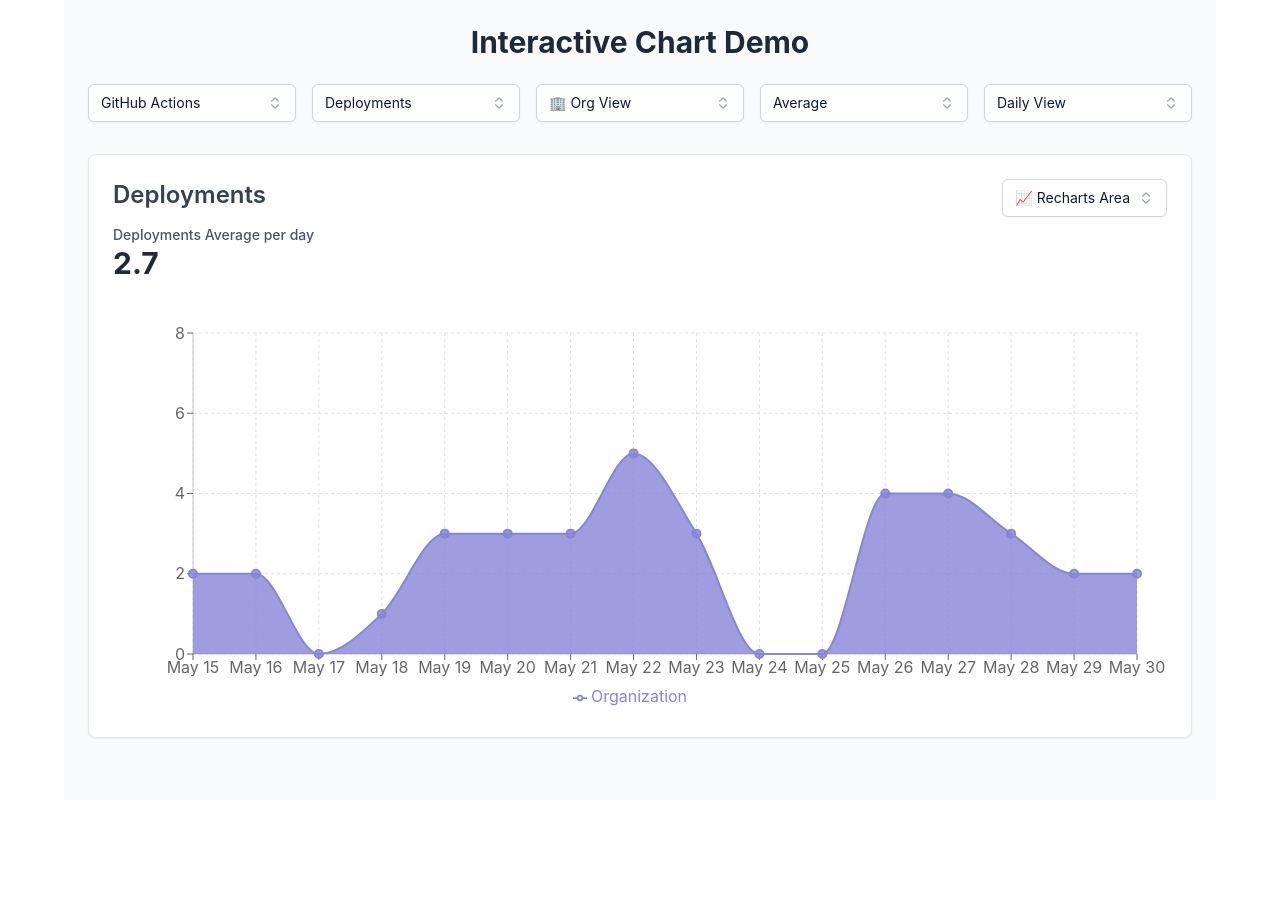
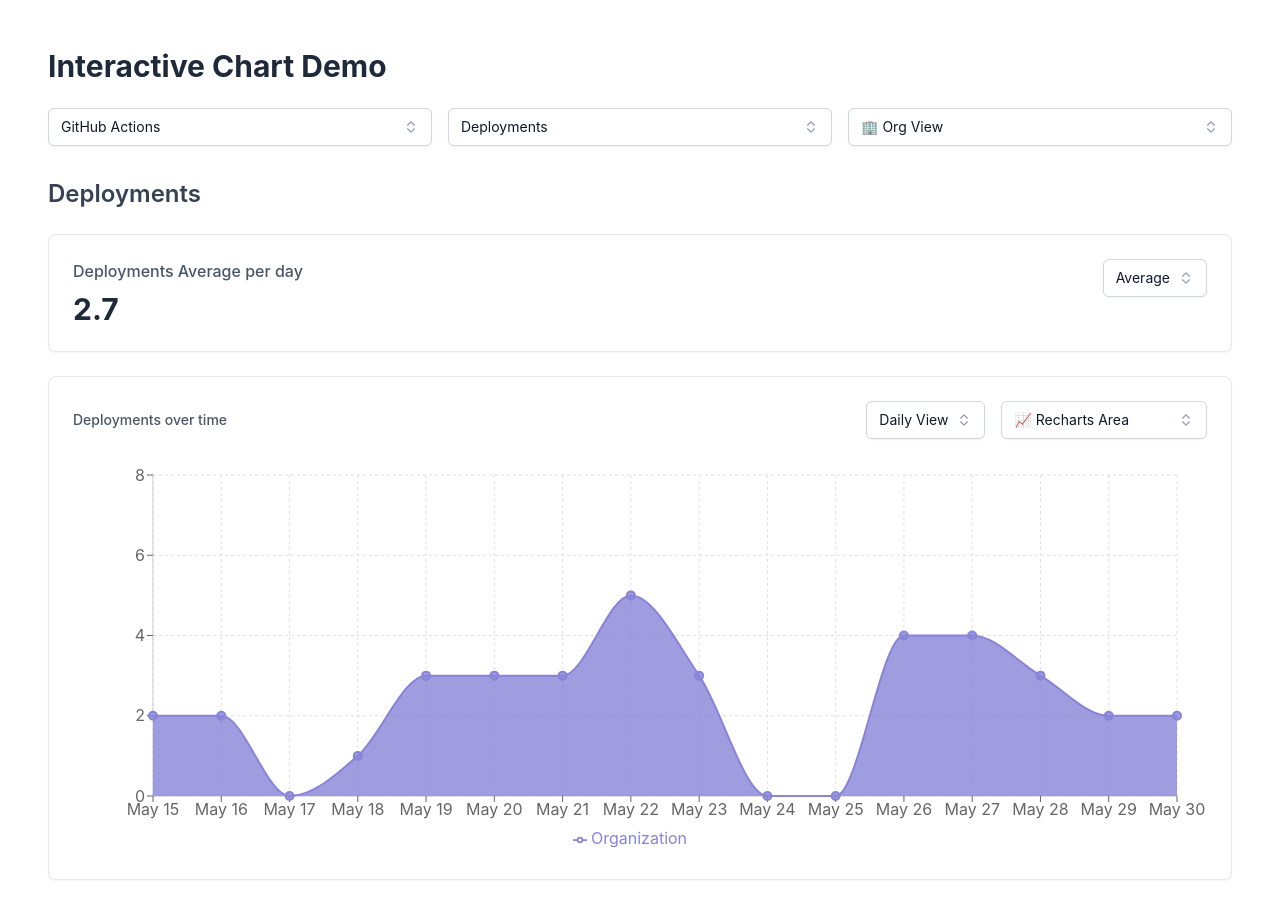
Before and after one commit to jonbrick/recharts-demo, a Next.js app: page / in a window 1280 px wide. Shown: the top 918 px of the page. Before the commit the page ends 800 px from the top, so only its background shows below. Built offline with nearby package versions, Linux system fonts and the light colour scheme.

Commit message:
Re-organizing layout

```diff
--- a/package.json
+++ b/package.json
@@ -17,6 +17,7 @@
     "@tremor/react": "^3.18.7",
     "clsx": "^2.1.1",
     "next": "^15.3.3",
+    "next-themes": "^0.4.6",
     "react": "^18.3.1",
     "react-dom": "^18.3.1",
     "recharts": "^2.15.3",
--- a/src/app/page.tsx
+++ b/src/app/page.tsx
@@ -4,6 +4,8 @@ import React, { useState, useMemo, useEffect } from "react";
 import {
   ControlsContainer,
   ChartTypeSelector,
+  OperatorSelector,
+  GranularitySelector,
 } from "../components/ChartControls";
 import { MetricsSummary } from "../components/MetricsSummary";
 import { ChartRenderer } from "../components/ChartRenderer";
@@ -95,43 +97,61 @@ export default function HomePage() {
   };
 
   return (
-    <div className="w-full max-w-6xl mx-auto p-6 bg-gray-50 min-h-screen">
+    <div className="w-full max-w-7xl mx-auto p-4 sm:p-12">
+      <div className="flex flex-col gap-8">
         <ControlsContainer
           selectedTable={selectedTable}
           onTableChange={handleTableChange}
           selectedMetric={selectedMetric}
           onMetricChange={setSelectedMetric}
-        operator={operator}
-        onOperatorChange={setOperator}
-        granularity={granularity}
-        onGranularityChange={setGranularity}
           groupBy={groupBy}
           onGroupByChange={handleGroupByChange}
         />
 
-      <Card className="flex flex-col gap-2">
-        <div className="flex justify-between items-start">
-          <div className="flex-1 flex flex-col">
+        <div className="flex flex-col gap-6">
           <h2 className="text-2xl font-semibold text-gray-700">
             {config.title}
           </h2>
-            <p className="text-gray-600">{config.description}</p>
+
+          {/* Operator and Metrics Card */}
+          <Card className="flex gap-4 justify-between">
+            <MetricsSummary
+              key={`${operator}-${selectedMetric}-${groupBy}`}
+              selectedTable={selectedTable}
+              selectedMetric={selectedMetric}
+              operator={operator}
+            />
+            <div className="flex flex-col gap-4">
+              <OperatorSelector
+                operator={operator}
+                onOperatorChange={setOperator}
+              />
             </div>
+          </Card>
 
-          <div className="ml-4 flex flex-col gap-4">
+          {/* Chart Card */}
+          <Card className="flex flex-col gap-4">
+            <div className="flex flex-col sm:flex-row sm:justify-between sm:items-center gap-4">
+              <h3 className="text-sm text-gray-600 font-medium w-full sm:w-auto">
+                {config.metrics.find((m) => m.key === selectedMetric)?.label ||
+                  (config.overlayMetric?.key === selectedMetric
+                    ? config.overlayMetric.label
+                    : selectedMetric)}{" "}
+                over time
+              </h3>
+              <div className="flex flex-col sm:flex-row items-stretch sm:items-center gap-4 w-full sm:w-auto">
+                <div className="w-full sm:w-40">
+                  <GranularitySelector
+                    granularity={granularity}
+                    onGranularityChange={setGranularity}
+                  />
+                </div>
                 <ChartTypeSelector
                   chartType={chartType}
                   onChartTypeChange={setChartType}
                 />
               </div>
             </div>
-
-        <MetricsSummary
-          key={`${operator}-${selectedMetric}-${groupBy}`}
-          selectedTable={selectedTable}
-          selectedMetric={selectedMetric}
-          operator={operator}
-        />
             <ChartRenderer
               chartType={chartType}
               currentData={currentData}
@@ -142,5 +162,7 @@ export default function HomePage() {
             />
           </Card>
         </div>
+      </div>
+    </div>
   );
 }
--- a/src/components/ChartControls.tsx
+++ b/src/components/ChartControls.tsx
@@ -164,22 +164,22 @@ export function ControlsContainer({
   onDateChange,
   title = "Interactive Chart Demo",
 }: {
-  selectedTable: string,
-  onTableChange: (newTable: string) => void,
-  selectedMetric: string,
-  onMetricChange: (newMetric: string) => void,
-  operator: string,
-  onOperatorChange: (newOperator: string) => void,
-  granularity: string,
-  onGranularityChange: (newGranularity: string) => void,
-  groupBy: string,
-  onGroupByChange: (newGroupBy: string) => void,
-  onDateChange?: (date: string) => void,
-  title?: string,
+  selectedTable: string;
+  onTableChange: (newTable: string) => void;
+  selectedMetric: string;
+  onMetricChange: (newMetric: string) => void;
+  operator?: string;
+  onOperatorChange?: (newOperator: string) => void;
+  granularity?: string;
+  onGranularityChange?: (newGranularity: string) => void;
+  groupBy: string;
+  onGroupByChange: (newGroupBy: string) => void;
+  onDateChange?: (date: string) => void;
+  title?: string;
 }) {
   return (
-    <div className="text-center mb-8">
-      <h1 className="text-3xl font-bold text-gray-800 mb-6">{title}</h1>
+    <div className="flex flex-col gap-6">
+      <h1 className="text-3xl font-bold text-gray-800">{title}</h1>
 
       <div className="flex flex-col sm:flex-row gap-4 justify-center items-center">
         <DataSourceSelector
@@ -196,14 +196,18 @@ export function ControlsContainer({
           onGroupByChange={onGroupByChange}
           selectedTable={selectedTable}
         />
+        {operator && onOperatorChange && (
           <OperatorSelector
             operator={operator}
             onOperatorChange={onOperatorChange}
           />
+        )}
+        {granularity && onGranularityChange && (
           <GranularitySelector
             granularity={granularity}
             onGranularityChange={onGranularityChange}
           />
+        )}
         {onDateChange && <DatePickerSelector onDateChange={onDateChange} />}
       </div>
     </div>
--- a/src/components/MetricsSummary.jsx
+++ b/src/components/MetricsSummary.jsx
@@ -45,8 +45,8 @@ export function MetricsSummary({ selectedTable, selectedMetric, operator }) {
   const operatorText = operator === "average" ? "Average per day" : "Total";
 
   return (
-    <div className="mb-6">
-      <div className="text-sm text-gray-600 font-medium">
+    <div className="flex flex-col gap-2">
+      <div className="text-md text-gray-600 font-medium">
         {`${metricLabel} ${operatorText}`}
       </div>
       <div className="text-3xl font-bold text-gray-800">{value.toFixed(1)}</div>
```
Also changed, not shown: 1 other file (tests, documents, lock files or other folders). Lines whose indentation alone changed are shown as unchanged.
